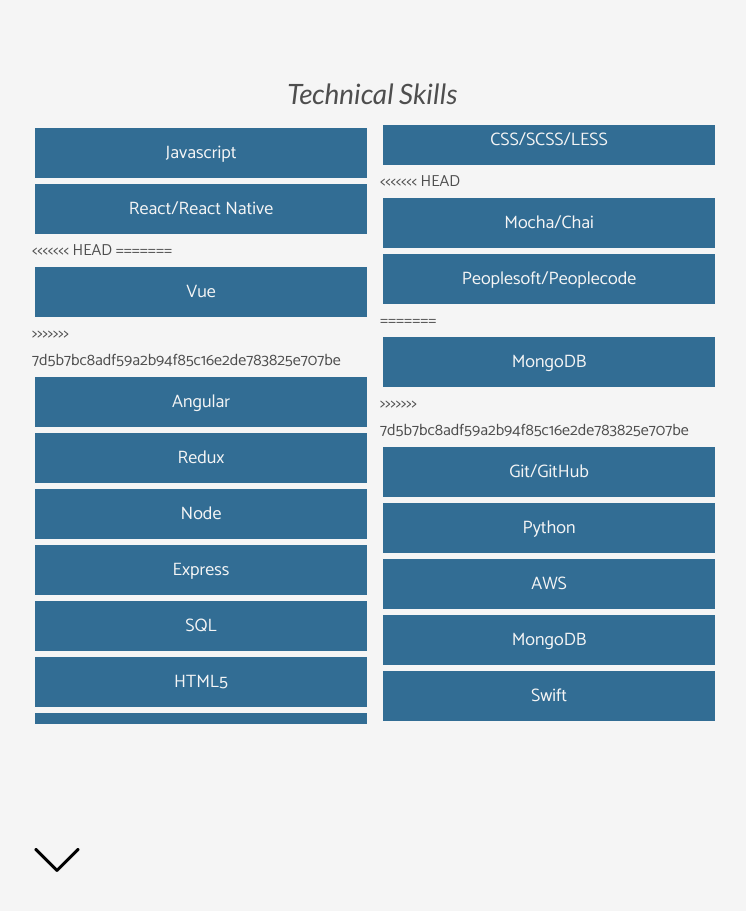
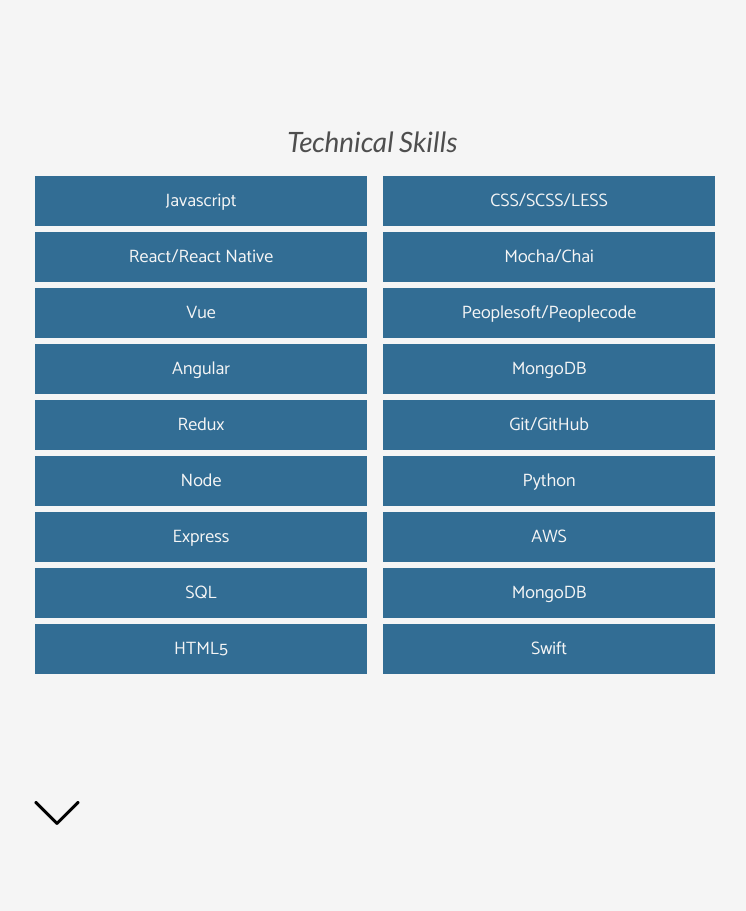
Before and after one commit to supahkenneh/supahkenneh.github.io, a plain HTML site: page index.html in a window 1280 px wide. Shown: the part 800-1711 px from the top of the page, without its empty margins (268-1014 px from the left). Drawn offline with nearby package versions, Linux system fonts and the light colour scheme; some packages are replaced by stand-ins of ours; a script that the page names is missing.

Commit message:
Update index.html

```diff
--- a/index.html
+++ b/index.html
@@ -59,10 +59,7 @@
       <ul class="skills-ul">
         <li class="skill">Javascript</li>
         <li class="skill">React/React Native</li>
-<<<<<<< HEAD
-=======
         <li class="skill">Vue</li>
->>>>>>> 7d5b7bc8adf59a2b94f85c16e2de783825e707be
         <li class="skill">Angular</li>
         <li class="skill">Redux</li>
         <li class="skill">Node</li>
@@ -70,12 +67,9 @@
         <li class="skill">SQL</li>
         <li class="skill">HTML5</li>
         <li class="skill">CSS/SCSS/LESS</li>
-<<<<<<< HEAD
         <li class="skill">Mocha/Chai</li>
         <li class="skill">Peoplesoft/Peoplecode</li>
-=======
         <li class="skill">MongoDB</li>
->>>>>>> 7d5b7bc8adf59a2b94f85c16e2de783825e707be
         <li class="skill">Git/GitHub</li>
         <li class="skill">Python</li>
         <li class="skill">AWS</li>
```
